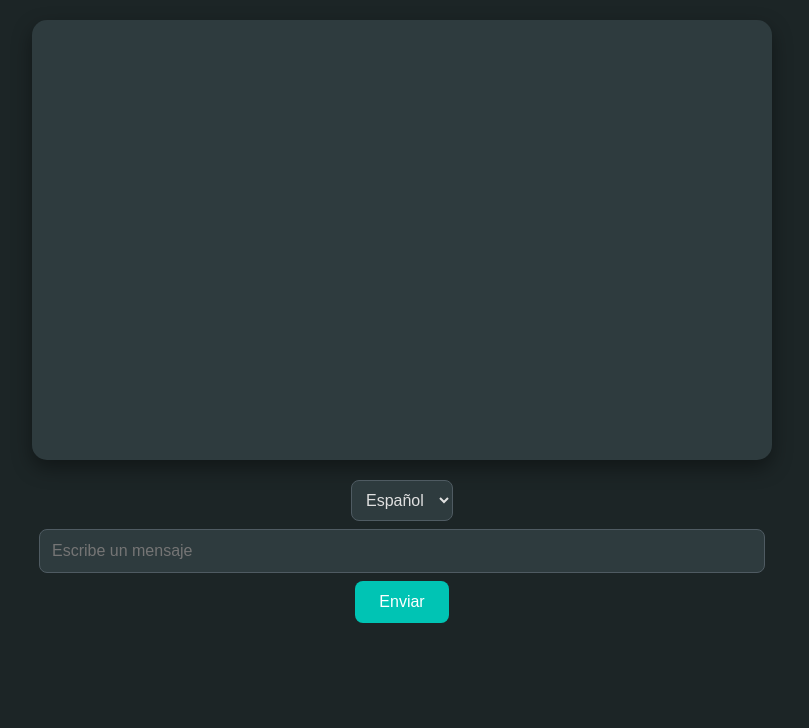
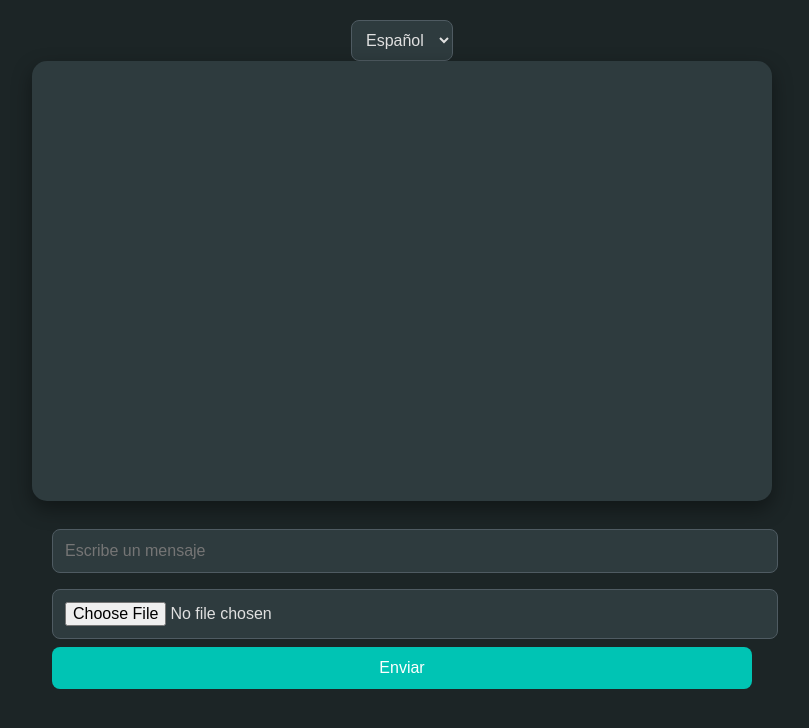
Before and after one commit to aaida6501-source/mi-chat-nuevo, a website: page public/index.html in a window 1280 px wide. Shown: the whole page, without its empty margins (238-1047 px from the left). Drawn offline with Linux system fonts and the light colour scheme.

Commit message:
Agregar input de archivos y contenedor a index.html.

```diff
--- a/public/index.html
+++ b/public/index.html
@@ -7,13 +7,16 @@
   <link rel="stylesheet" href="estilos.css">
 </head>
 <body>
-  <div id="chat"></div>
   <select id="language">
     <option value="es">Español</option>
     <option value="ru">Русский</option>
   </select>
-  <input id="message-input" type="text" placeholder="Escribe un mensaje">
-  <button onclick="sendMessage()">Enviar</button>
+  <div id="chat"></div>
+  <div class="input-container">
+    <input id="message-input" type="text" placeholder="Escribe un mensaje">
+    <input id="file-input" type="file" accept="image/*,video/*,.pdf">
+    <button onclick="sendMessage()">Enviar</button>
+  </div>
   <script src="cliente.js"></script>
 </body>
 </html>
```
